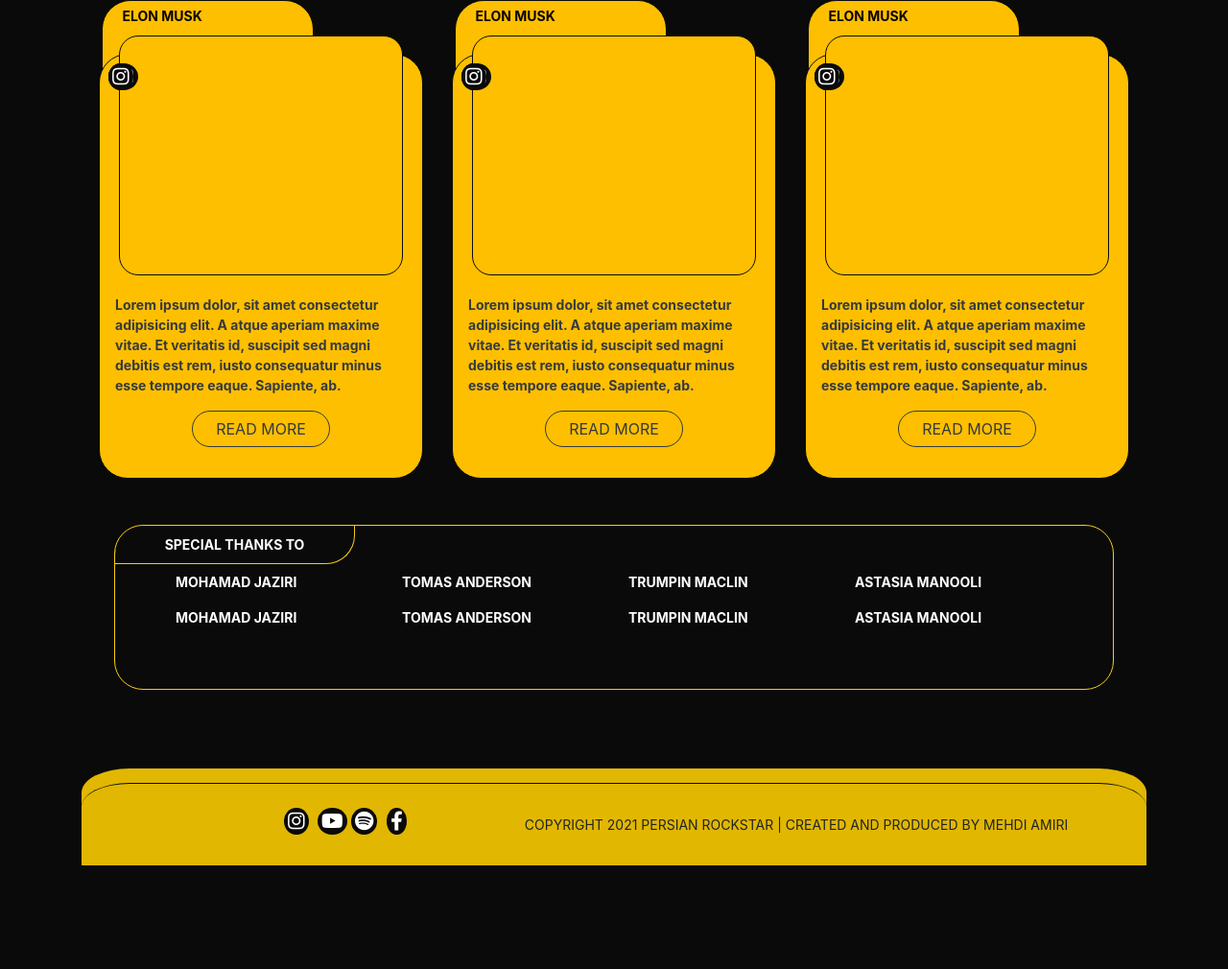
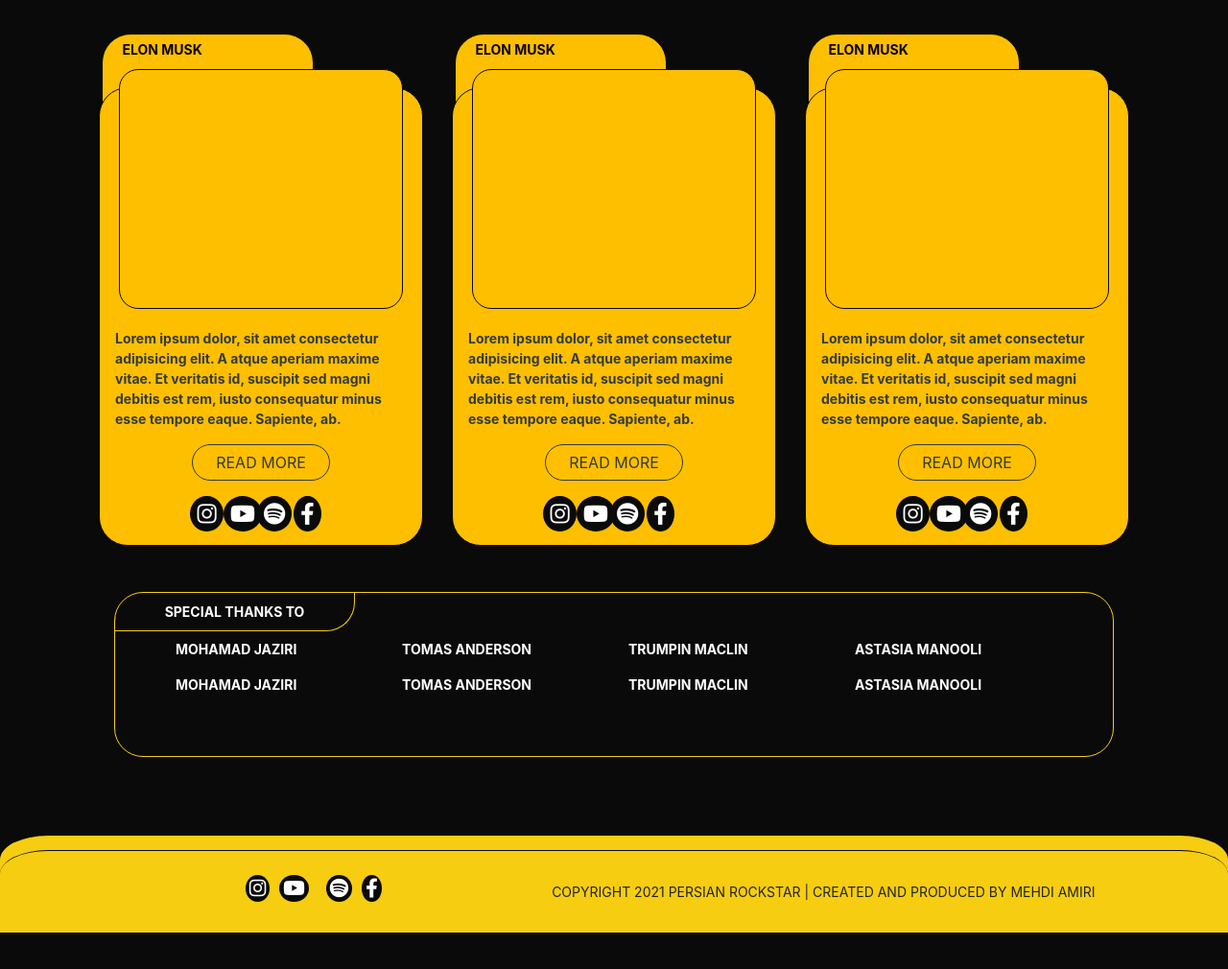
Before and after one commit to kazem198/punishHtml, a plain HTML site: page index5.html in a window 1280 px wide. Shown: the part 1180-2190 px from the top of the page at 96% size. Before the commit the page ends 2169 px from the top, so only its background shows below. Drawn offline with nearby package versions, Linux system fonts and the light colour scheme.

Commit message:
conut down and fix bug in index5

```diff
--- a/index5.html
+++ b/index5.html
@@ -452,7 +452,7 @@
 		</div>
 
 		<!-- end main -->
-
+	</div>
 	<footer class="deff-footer position-relative py-3 mt-5">
 
 		<div class="row">
@@ -460,16 +460,13 @@
 			<div class="col-md-4 col-12">
 
 				<div class="d-flex flex-row-reverse mr-auto mt-0">
-						<div class="social-icon2 position-relative mr-2"><i
+					<div class="social-icon3 position-relative mr-2"><i
 							class="fab fa-facebook-f"></i>
 					</div>
-						<div class="social-icon2 position-relative"><i
-								class="fab fa-spotify"></i></div>
-						<div class="social-icon2 position-relative "><i
-								class="fab fa-youtube mr-2"></i>
+					<div class="social-icon3 position-relative"><i class="fab fa-spotify"></i></div>
+					<div class="social-icon3 position-relative "><i class="fab fa-youtube mr-2"></i>
 					</div>
-						<div class="social-icon2 position-relative"><i
-								class="fab fa-instagram"></i>
+					<div class="social-icon3 position-relative"><i class="fab fa-instagram"></i>
 					</div>
 				</div>
 			</div>
@@ -487,7 +484,7 @@
 		</div>
 	</footer>
 
-	</div>
+
 	<script src="https://code.jquery.com/jquery-3.5.1.slim.min.js"
 		integrity="sha384-DfXdz2htPH0lsSSs5nCTpuj/zy4C+OGpamoFVy38MVBnE+IbbVYUew+OrCXaRkfj"
 		crossorigin="anonymous"></script>
--- a/scss/mycss.scss
+++ b/scss/mycss.scss
@@ -464,7 +464,7 @@ background-color: $yellow-dark;
 #team-main::before{
 	content: "";
 	width: 100%;
-	height: 90%;
+	height: calc(100% - 20vh);
 	position: absolute;
 	top: 400px;
 	left: 0;
@@ -570,18 +570,18 @@ background-color: $yellow-dark;
 
 
 .deff-footer{
-	background-color: $yellow-dark;
+	background-color: $yellow-light;
 
 	border-radius: 50px/25px;
 border-bottom-right-radius: 0px;
 border-bottom-left-radius: 0px;
 border-top: 1px solid $background;
 
-box-shadow: 0px -15px  $yellow-dark;
+box-shadow: 0px -15px  $yellow-light;
 }
 
 
-.social-icon2{
+.social-icon3{
 font-size: 20px;
     position: absolute;
     top: 3px;
```
Also changed, not shown: index3.html (+40 -5 lines), css/mycss.css. Lines whose indentation alone changed are shown as unchanged.
